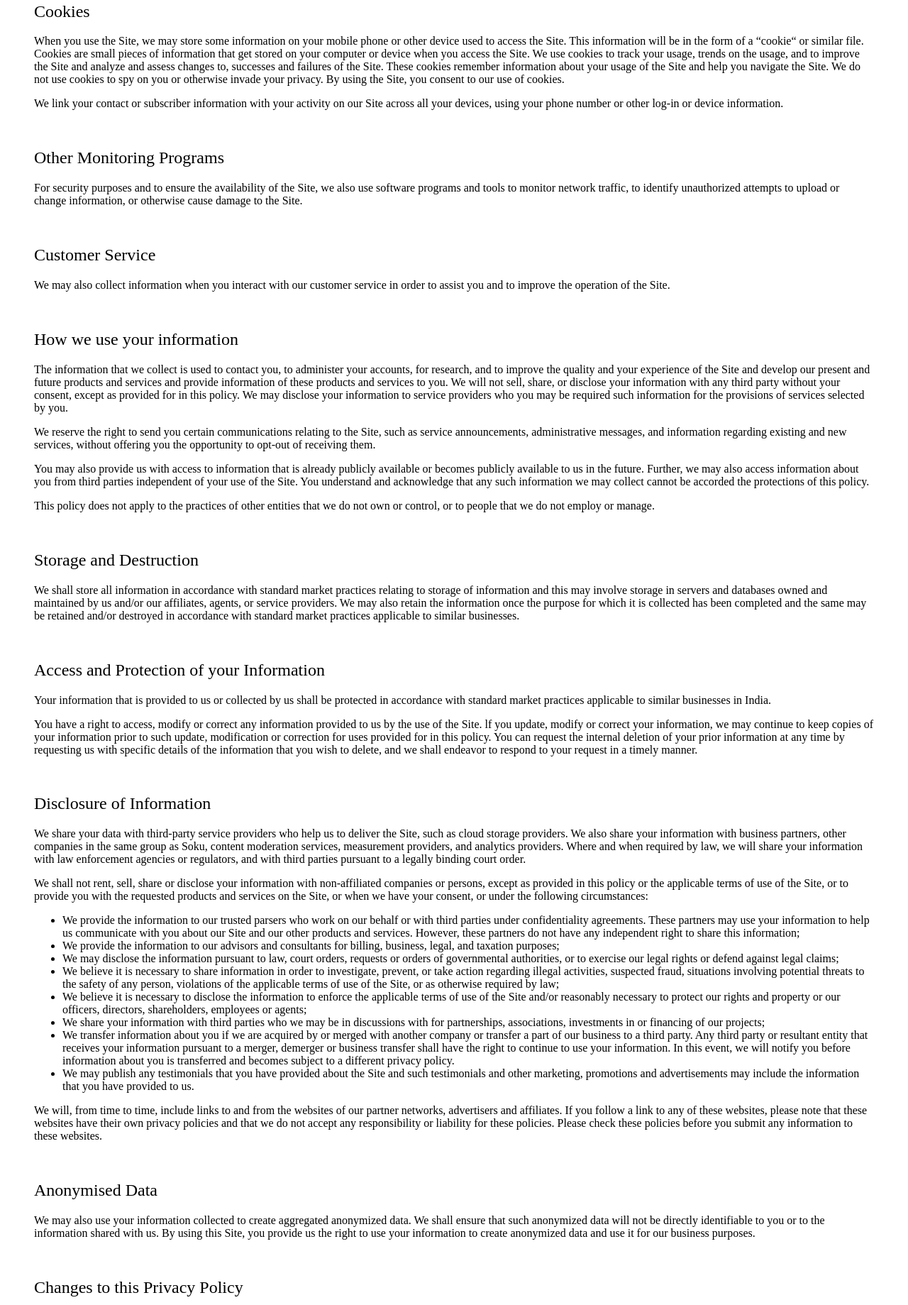
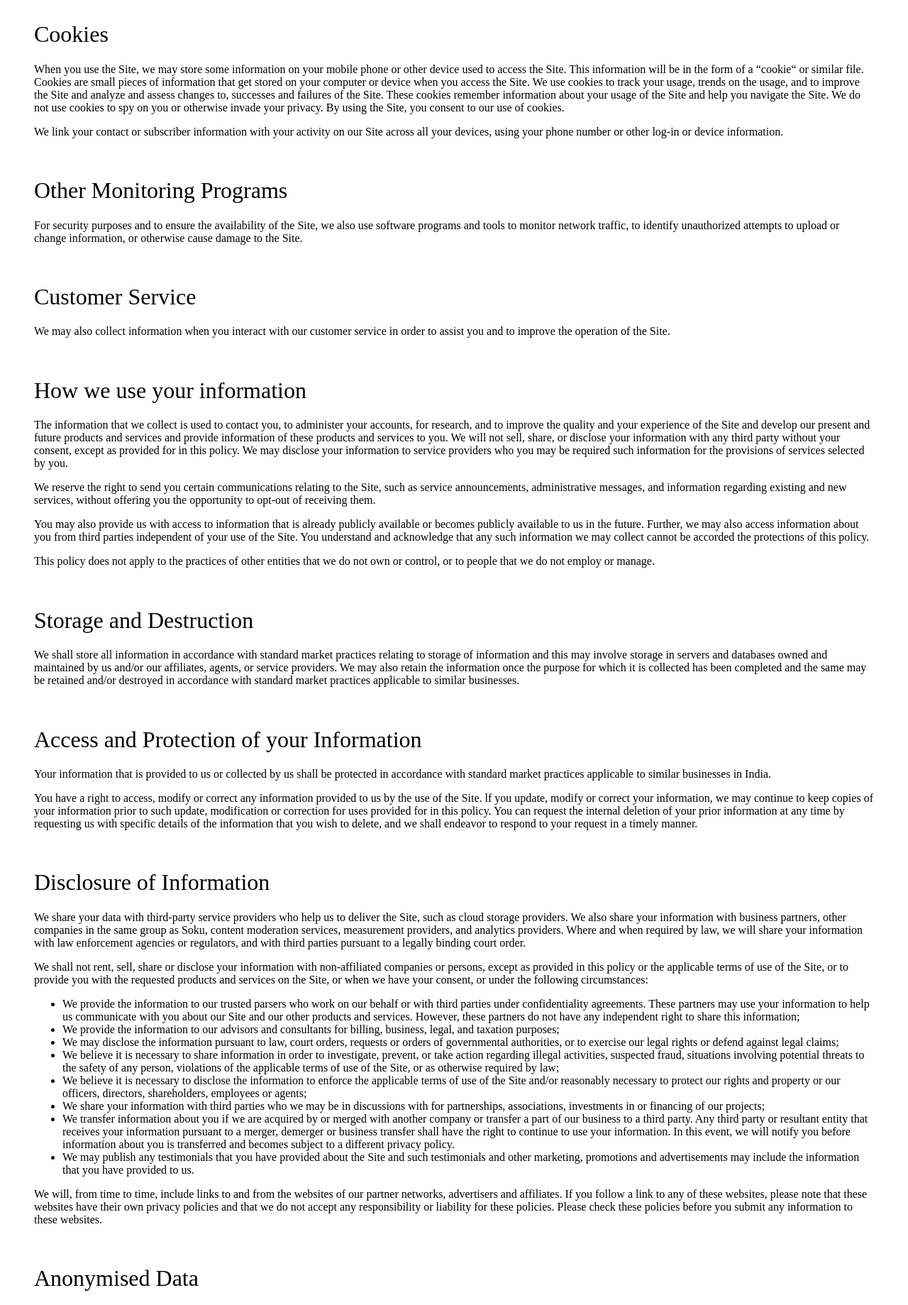
Before and after one commit to digiw4rd/digiw4rd.github.io, a plain HTML site: page index.html in a window 1280 px wide. Shown: the part 916-2755 px from the top of the page at 71% size. Drawn offline with Linux system fonts and the light colour scheme.

Commit message:
Update index.html

```diff
--- a/index.html
+++ b/index.html
@@ -4,11 +4,11 @@
 <h1 style="text-align: justify;"><span style="font-weight: 400;">Thank you for using Soku!</span></h1>
 <p style="text-align: justify;"><span style="font-weight: 400;">Our mission is to help women find great fashion from the community. To do that, we show you personalized content we think you&rsquo;ll be interested in based on the information we collect from you and third parties. We only use that information where we have a proper legal basis for doing so.&nbsp;</span></p>
 <h3>&nbsp;</h3>
-<h2><span style="font-weight: 400;">General</span><span style="font-weight: 400;">&nbsp;</span></h2>
+<h1><span style="font-weight: 400;">General</span><span style="font-weight: 400;">&nbsp;</span></h1>
 <p style="text-align: justify;"><span style="font-weight: 400;">This policy covers how we treat your information (including personal information) that we collect and receive, including information related to your visit or use (including past visits or use) of our websites, emails, platforms, mobile sites, applications, other products, and/or services (&ldquo;Site&rdquo;).</span></p>
 <p><span style="font-weight: 400;">You should read this policy before using the Site. By using or accessing the Site, or any part of it, you agree and acknowledge that you have read and understood the policy and consent to the collection, use, and disclosure of your information as described in this policy. You should not use or access the Site, or any part of it if you do not agree with any portion of this policy.</span></p>
 <p><span style="font-weight: 400;">&nbsp;</span></p>
-<h2><span style="font-weight: 400;">Information that we collect</span><span style="font-weight: 400;">&nbsp;</span></h2>
+<h1><span style="font-weight: 400;">Information that we collect</span><span style="font-weight: 400;">&nbsp;</span></h1>
 <p><span style="font-weight: 400;">When you use the Site or register with us, you will provide us with information including, without limitation, your demographic information, your transaction information, and your personal information. Further, during your access and use of the Site, we may learn and collect additional information from and about you, such as preferences you set, photographs, and videos you upload and comments you make.</span></p>
 <p><span style="font-weight: 400;">Personal information is information about you that is personally identifiable like your name, phone number, date of birth and that is not otherwise publicly available. The term information shall include personal information.</span></p>
 <p><span style="font-weight: 400;">When you use the Site, we may also collect and store additional information that may or may not be personally identifying to you or identifiable with other information collected. Such information includes, without limitation, your internet protocol address, browser types, domain name, type of operating system, and other statistical data involving your use of the Site and/or our services. This information is collected passively using various technologies or may be provided by you through communications with us.</span></p>
@@ -16,30 +16,30 @@
 <p><span style="font-weight: 400;">Please note that if your profile is public, your content will be visible to anyone on the Site and may also be accessed or shared by your friends and followers as well as third parties such as search engines, content aggregators, and news sites.</span></p>
 <p><span style="font-weight: 400;">If you do not wish to provide such information, you must stop accessing or using the Site. Soku may in its sole discretion deny any person access to the Site.</span></p>
 <p>&nbsp;</p>
-<h2><span style="font-weight: 400;">Cookies</span><span style="font-weight: 400;">&nbsp;</span></h2>
+<h1><span style="font-weight: 400;">Cookies</span><span style="font-weight: 400;">&nbsp;</span></h1>
 <p><span style="font-weight: 400;">When you use the Site, we may store some information on your mobile phone or other device used to access the Site. This information will be in the form of a &ldquo;cookie&ldquo; or similar file. Cookies are small pieces of information that get stored on your computer or device when you access the Site. We use cookies to track your usage, trends on the usage, and to improve the Site and analyze and assess changes to, successes and failures of the Site. These cookies remember information about your usage of the Site and help you navigate the Site. We do not use cookies to spy on you or otherwise invade your privacy. By using the Site, you consent to our use of cookies.</span></p>
 <p><span style="font-weight: 400;">We link your contact or subscriber information with your activity on our Site across all your devices, using your phone number or other log-in or device information.&nbsp;</span></p>
 <p><span style="font-weight: 400;">&nbsp;</span></p>
-<h2><span style="font-weight: 400;">Other Monitoring Programs</span><span style="font-weight: 400;">&nbsp;</span></h2>
+<h1><span style="font-weight: 400;">Other Monitoring Programs</span><span style="font-weight: 400;">&nbsp;</span></h1>
 <p><span style="font-weight: 400;">For security purposes and to ensure the availability of the Site, we also use software programs and tools to monitor network traffic, to identify unauthorized attempts to upload or change information, or otherwise cause damage to the Site.</span></p>
 <p>&nbsp;</p>
-<h2><span style="font-weight: 400;">Customer Service</span></h2>
+<h1><span style="font-weight: 400;">Customer Service</span></h1>
 <p><span style="font-weight: 400;">We may also collect information when you interact with our customer service in order to assist you and to improve the operation of the Site.</span></p>
 <p><span style="font-weight: 400;">&nbsp;</span></p>
-<h2><span style="font-weight: 400;">How we use your information</span></h2>
+<h1><span style="font-weight: 400;">How we use your information</span></h1>
 <p><span style="font-weight: 400;">The information that we collect is used to contact you, to administer your accounts, for research, and to improve the quality and your experience of the Site and develop our present and future products and services and provide information of these products and services to you. We will not sell, share, or disclose your information with any third party without your consent, except as provided for in this policy. We may disclose your information to service providers who you may be required such information for the provisions of services selected by you.</span></p>
 <p><span style="font-weight: 400;">We reserve the right to send you certain communications relating to the Site, such as service announcements, administrative messages, and information regarding existing and new services, without offering you the opportunity to opt-out of receiving them.</span></p>
 <p><span style="font-weight: 400;">You may also provide us with access to information that is already publicly available or becomes publicly available to us in the future. Further, we may also access information about you from third parties independent of your use of the Site. You understand and acknowledge that any such information we may collect cannot be accorded the protections of this policy.</span></p>
 <p><span style="font-weight: 400;">This policy does not apply to the practices of other entities that we do not own or control, or to people that we do not employ or manage.</span></p>
 <p><span style="font-weight: 400;">&nbsp;</span></p>
-<h2><span style="font-weight: 400;">Storage and Destruction</span></h2>
+<h1><span style="font-weight: 400;">Storage and Destruction</span></h1>
 <p><span style="font-weight: 400;">We shall store all information in accordance with standard market practices relating to storage of information and this may involve storage in servers and databases owned and maintained by us and/or our affiliates, agents, or service providers. We may also retain the information once the purpose for which it is collected has been completed and the same may be retained and/or destroyed in accordance with standard market practices applicable to similar businesses.</span></p>
 <p><span style="font-weight: 400;">&nbsp;</span></p>
-<h2><span style="font-weight: 400;">Access and Protection of your Information</span></h2>
+<h1><span style="font-weight: 400;">Access and Protection of your Information</span></h1>
 <p><span style="font-weight: 400;">Your information that is provided to us or collected by us shall be protected in accordance with standard market practices applicable to similar businesses in India.</span></p>
 <p><span style="font-weight: 400;">You have a right to access, modify or correct any information provided to us by the use of the Site. lf you update, modify or correct your information, we may continue to keep copies of your information prior to such update, modification or correction for uses provided for in this policy. You can request the internal deletion of your prior information at any time by requesting us with specific details of the information that you wish to delete, and we shall endeavor to respond to your request in a timely manner.</span></p>
 <p><span style="font-weight: 400;">&nbsp;</span></p>
-<h2><span style="font-weight: 400;">Disclosure of Information</span></h2>
+<h1><span style="font-weight: 400;">Disclosure of Information</span></h1>
 <p><span style="font-weight: 400;">We share your data with third-party service providers who help us to deliver the Site, such as cloud storage providers. We also share your information with business partners, other companies in the same group as Soku, content moderation services, measurement providers, and analytics providers. Where and when required by law, we will share your information with law enforcement agencies or regulators, and with third parties pursuant to a legally binding court order.</span></p>
 <p><span style="font-weight: 400;">We shall not rent, sell, share or disclose your information with non-affiliated companies or persons, except as provided in this policy or the applicable terms of use of the Site, or to provide you with the requested products and services on the Site, or when we have your consent, or under the following circumstances:</span></p>
 <ul>
@@ -54,13 +54,13 @@
 </ul>
 <p><span style="font-weight: 400;">We will, from time to time, include links to and from the websites of our partner networks, advertisers and affiliates. If you follow a link to any of these websites, please note that these websites have their own privacy policies and that we do not accept any responsibility or liability for these policies. Please check these policies before you submit any information to these websites.</span></p>
 <p>&nbsp;</p>
-<h2><span style="font-weight: 400;">Anonymised Data</span></h2>
+<h1><span style="font-weight: 400;">Anonymised Data</span></h1>
 <p><span style="font-weight: 400;">We may also use your information collected to create aggregated anonymized data. We shall ensure that such anonymized data will not be directly identifiable to you or to the information shared with us. By using this Site, you provide us the right to use your information to create anonymized data and use it for our business purposes.</span></p>
 <p><span style="font-weight: 400;">&nbsp;</span></p>
-<h2><span style="font-weight: 400;">Changes to this Privacy Policy</span></h2>
+<h1><span style="font-weight: 400;">Changes to this Privacy Policy</span></h1>
 <p><span style="font-weight: 400;">Amendments to this policy will be posted to this URL and will be effective when posted. Your continued use of this Site following the posting of any amendment, modification, or change shall constitute your acceptance of the amendment. If you do not agree to the updated policy, you must stop accessing or using the Site.</span></p>
 <p><span style="font-weight: 400;">&nbsp;</span></p>
-<h2><span style="font-weight: 400;">Complaints, Questions, and Suggestions</span></h2>
+<h1><span style="font-weight: 400;">Complaints, Questions, and Suggestions</span></h1>
 <p><span style="font-weight: 400;">In the event that you wish to make a complaint about how we process your personal data, please contact us at mail to digiw4rd@gmail.com and we will endeavor to deal with your request as soon as possible. This is without prejudice to your right to launch a claim with the relevant data protection authority.</span></p>
 <p><span style="font-weight: 400;">If you have questions, suggestions, or require to contact us as per this policy, please contact us at digiw4rd@gmail.com</span></p>
 <p><span style="font-weight: 400;">&nbsp;</span></p>
```
